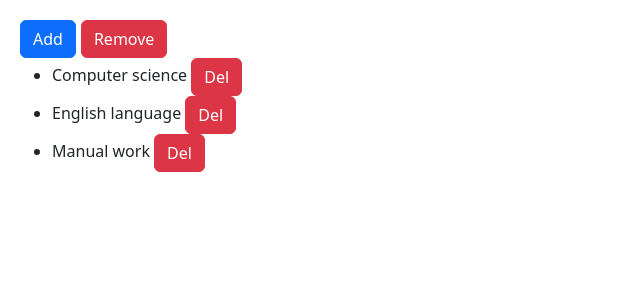
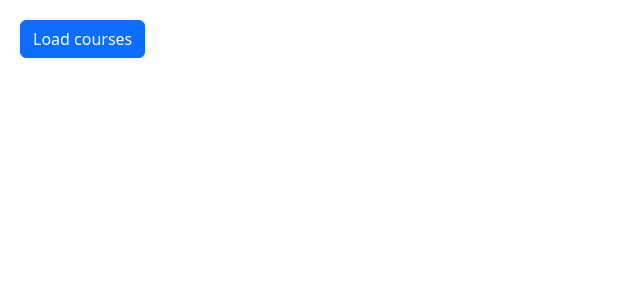
Before and after one commit to Dylane-Agoka/Angluar-4---Beginner-to-Pro, an Angular app: page / in a window 1280 px wide. Shown: the top 300 px of the page, without its empty margins (0-640 px from the left). Built offline with nearby package versions, Linux system fonts and the light colour scheme.

Commit message:
ngFor and TracBy v1.0.0

```diff
--- a/src/app/app.component.html
+++ b/src/app/app.component.html
@@ -1,5 +1,4 @@
-<button class="btn btn-primary" (click)="addCourses()">Add</button>
-<button class="btn btn-danger" (click)="removeCourses()">Remove</button>
+<button class="btn btn-primary" (click)="loadCourses()">Load courses</button>
 <ul>
   <li *ngFor="let course of courses; even as isEven">
     {{ course.name }}
--- a/src/app/app.component.scss
+++ b/src/app/app.component.scss
@@ -1,3 +1,4 @@
 button {
   margin-right: 5px;
+  margin-bottom: 2px;
 }
--- a/src/app/app.component.ts
+++ b/src/app/app.component.ts
@@ -6,22 +6,15 @@ import { Component } from '@angular/core';
   styleUrls: ['./app.component.scss']
 })
 export class AppComponent {
-  courses = [
-    { id: 1, name: 'Computer science' },
-    { id: 1, name: 'English language' },
-    { id: 1, name: 'Manual work' }
-  ]
+  courses;
 
-  addCourses() {
-    const index = this.courses.length;
-    this.courses.push({id: index - 1, name: 'Software Engineer ' + index});
+  loadCourses() {
+    this.courses = [
+      { id: 1, name: 'Computer science' },
+      { id: 1, name: 'English language' },
+      { id: 1, name: 'Manual work' }
+    ];
   }
-
-
-  removeCourses() {
-    this.courses.pop();
-  }
-
   onRemove(course) {
     let index = this.courses.indexOf(course);
     this.courses.splice(index, 1);
```
